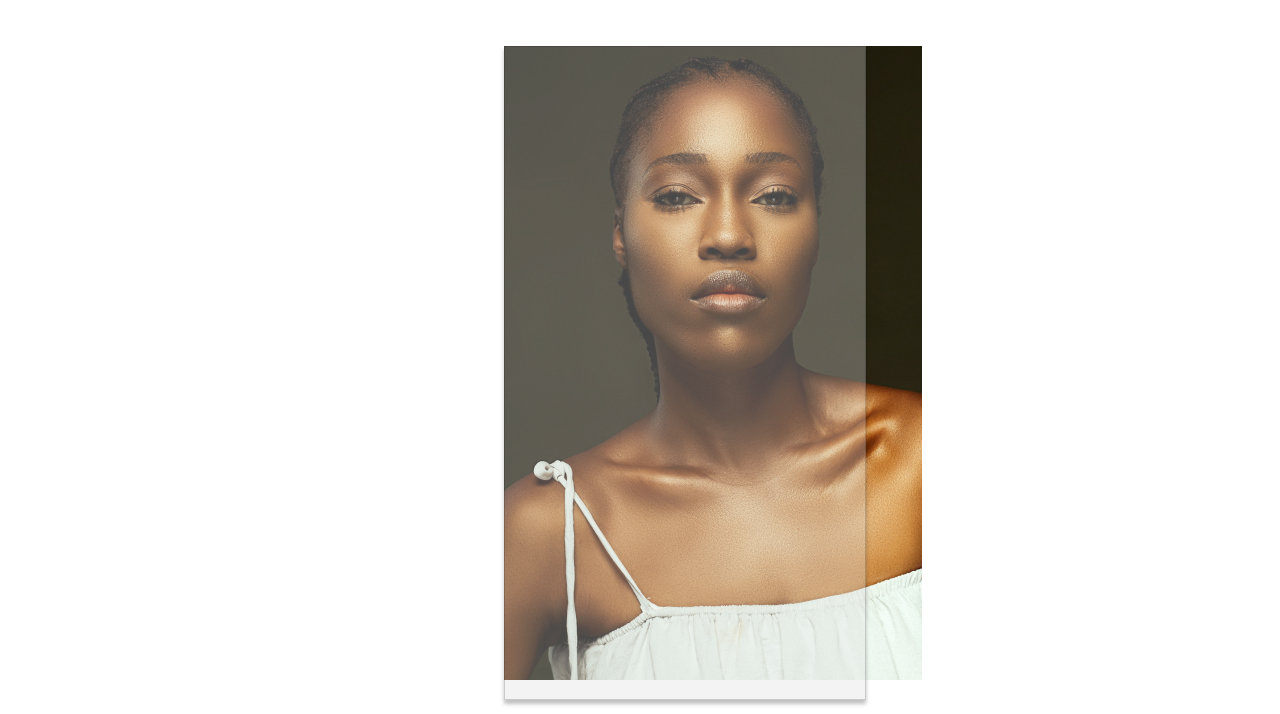
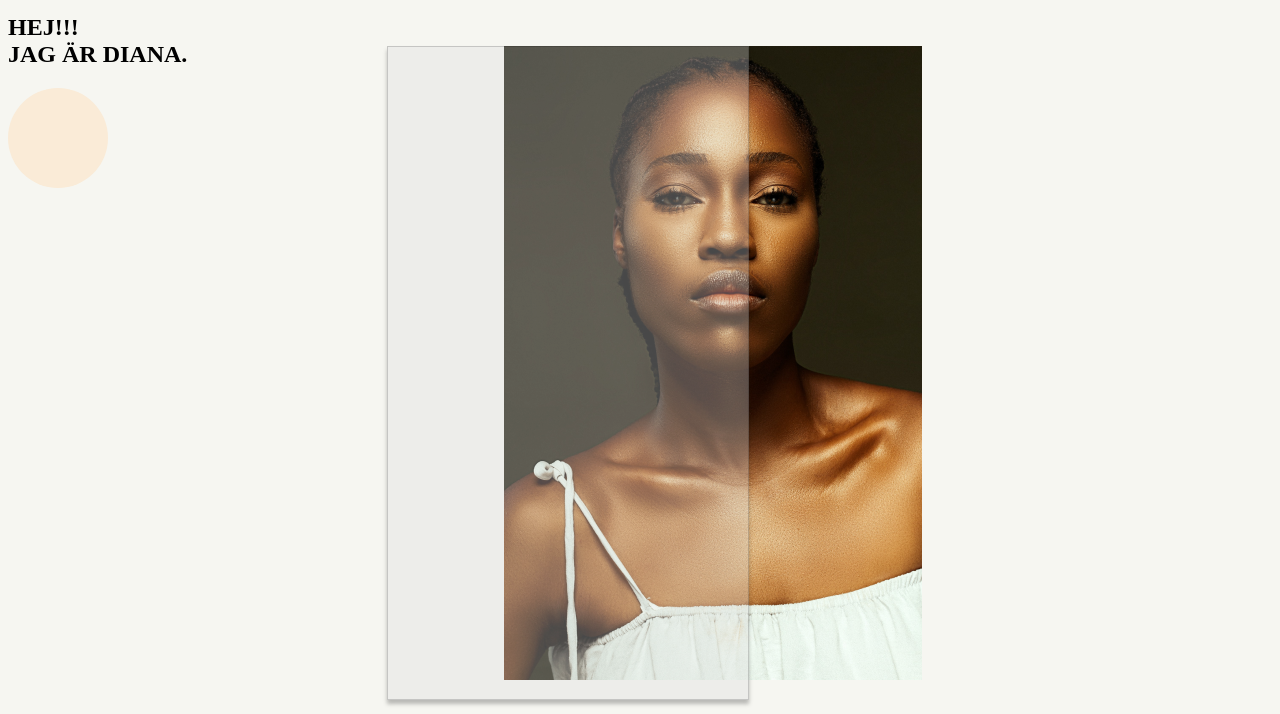
Before and after one commit to zjria/portfolio-website, a plain HTML site: page index.html in a window 1280 px wide. Shown: the part 86-800 px from the top of the page. Drawn offline with Linux system fonts and the light colour scheme; a web font is replaced by a local one.

Commit message:
photo and text add

```diff
--- a/index.html
+++ b/index.html
@@ -27,10 +27,18 @@
                 <h5>Ladda ned cv</h5>
             </div>
         </div>
-        <div class="photo-section">
-            <!-- <img src="images/Rectangle 2.png" alt=""> -->
-            <div class="bg"></div>
-        </div>
+
+            <div class="photo-section">
+                <div class="bg"></div>
+            </div>
+            <div class="text-area">
+                <h2>Hej!!! <br>
+                    jag är Diana. </h2>
+            </div>
+            <div class="big-area">
+                <div class="small-area">
+                </div>
+            </div>
     </section>
 
 
--- a/style.css
+++ b/style.css
@@ -3,7 +3,7 @@
 @import url('https://fonts.googleapis.com/css2?family=Redressed&display=swap');
 
 body {
-    /* padding: 10px; */
+    background: #F6F6F1;
 }
 
 .navbar {
@@ -55,6 +55,9 @@ body {
 }
 
 /* photo section start  */
+.photo-text{
+    position: relative;
+}
 .photo-section {
     background-image: url(images/gideon-hezekiah-FYxhALJcywI-unsplash\ 1.png);
     background-repeat: no-repeat,
@@ -73,9 +76,25 @@ body {
     position: absolute;
     width: 360px;
     height: 652px;
-    left: 0px;
+    left: -117px;
     top: 0px;
     background: rgba(217, 217, 217, 0.33);
     border: 1px solid rgba(0, 0, 0, 0.17);
     box-shadow: 0px 4px 4px rgba(0, 0, 0, 0.25);
 }
+/* Text area  */
+.text-area h2{
+    text-transform: uppercase;
+    display: flex;
+    align-items: center;
+}
+.big-area{
+    width: 100px;
+    height: 100px;
+    background-color: antiquewhite;
+    border-radius: 100%;
+    position: relative;
+}
+.big-area{
+
+}
```
